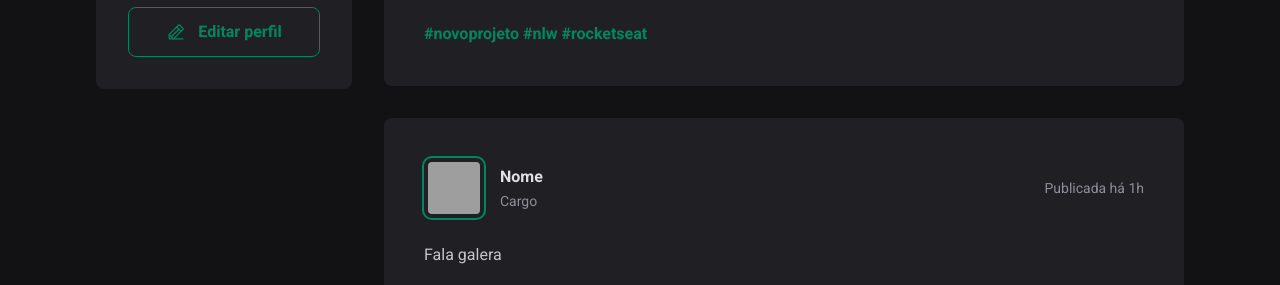
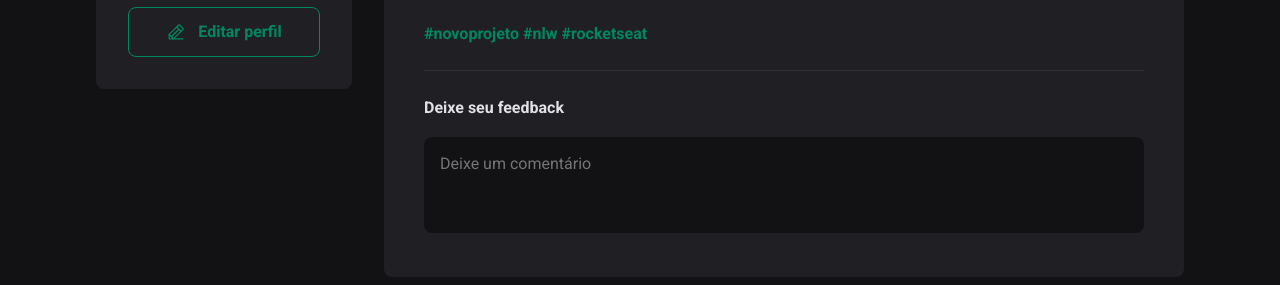
Before and after one commit to ciceroff/fundamentos-react, a React (Vite) app: page / in a window 1280 px wide. Shown: the part 244-529 px from the top of the page. Built offline with nearby package versions, Linux system fonts and the light colour scheme; grey boxes are pictures that could not be loaded.

Commit message:
♻️ add post comment for component and stylesheet

```diff
--- a/src/components/Post.jsx
+++ b/src/components/Post.jsx
@@ -28,6 +28,14 @@
           <a href="#">#novoprojeto #nlw #rocketseat</a>{' '}
         </p>
       </div>
+
+      <form className={styles.commentForm}>
+        <strong>Deixe seu feedback</strong>
+        <textarea placeholder="Deixe um comentário" />
+        <footer>
+          <button type="submit">Publicar</button>
+        </footer>
+      </form>
     </article>
   )
 }
--- a/src/components/Post.module.css
+++ b/src/components/Post.module.css
@@ -64,3 +64,54 @@
   color: var(--gray-400);
   line-height: 1.6;
 }
+
+.commentForm {
+  width: 100%;
+  margin-top: 1.5rem;
+  padding-top: 1.5rem;
+  border-top: 1px solid var(--gray-600);
+}
+
+.commentForm > strong {
+  line-height: 1.6;
+  color: var(--gray-100);
+}
+
+.commentForm textarea {
+  width: 100%;
+  background: var(--gray-900);
+  border: 0;
+  resize: none;
+  height: 6rem;
+  padding: 1rem;
+  border-radius: 8px;
+  color: var(--gray-100);
+  line-height: 1.4;
+  margin-top: 1rem;
+}
+
+.commentForm footer {
+  visibility: hidden;
+  max-height: 0;
+}
+
+.commentForm:focus-within footer {
+  visibility: visible;
+  max-height: none;
+}
+
+.commentForm button[type='submit'] {
+  padding: 1rem 1.5rem;
+  margin-top: 1rem;
+  border-radius: 8px;
+  border: 0;
+  background: var(--green-500);
+  color: var(--white);
+  font-weight: bold;
+  cursor: pointer;
+  transition: 0.1s;
+}
+
+.commentForm button[type='submit']:hover {
+  background: var(--green-300);
+}
--- a/src/global.css
+++ b/src/global.css
@@ -9,6 +9,11 @@
   --gray-900: #121214;
   --green-500: #00875f;
   --green-300: #00b37e;
+}
+
+:focus {
+  outline: transparent;
+  box-shadow: 0 0 0 2px var(--green-500);
 }
 
 * {
```
